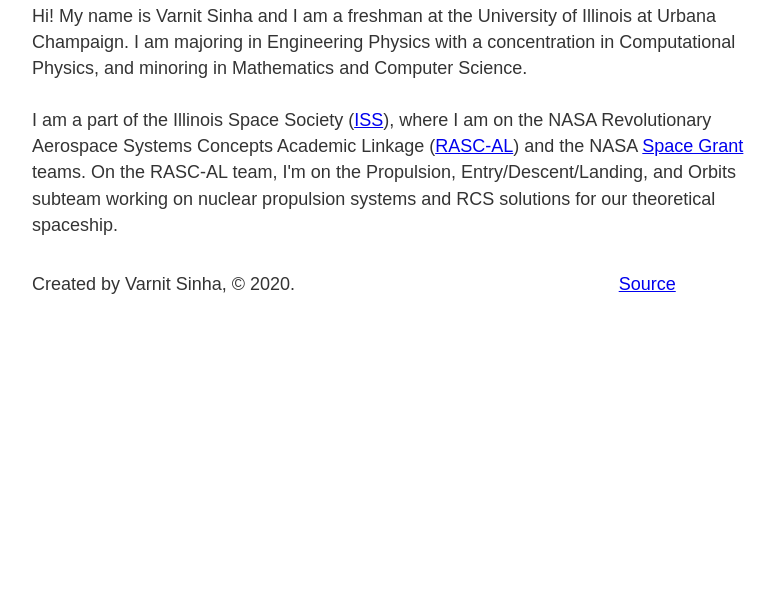
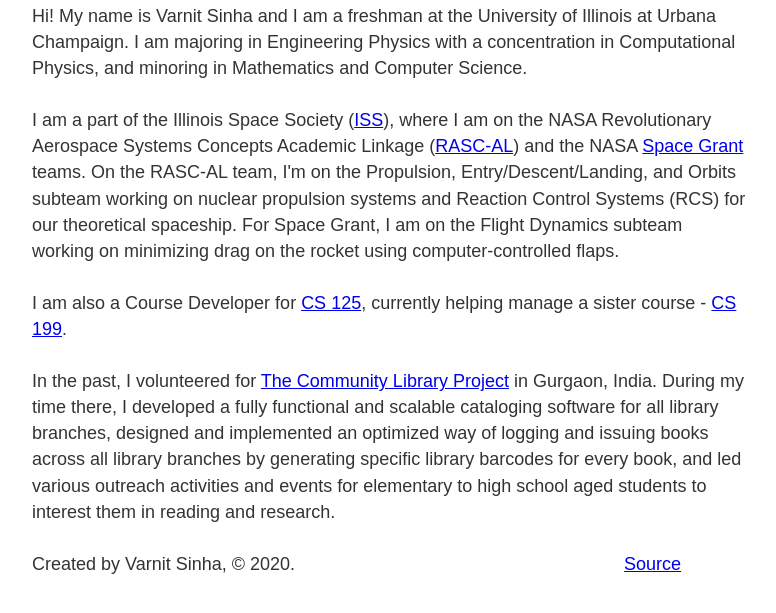
Before and after one commit to VarnitS2/PersonalGatsbyWebsite, a Gatsby site: page /about in a window 1280 px wide. Shown: the part 459-1072 px from the top of the page, without its empty margins (251-1027 px from the left). Before the commit the page ends 800 px from the top, so only its background shows below. Built offline with nearby package versions, Linux system fonts and the light colour scheme; Gatsby itself is replaced by a stand-in of ours.

Commit message:
Adjusted the footer, added to the about page

```diff
--- a/src/components/footer.js
+++ b/src/components/footer.js
@@ -5,7 +5,7 @@
 const Footer = () => {
     return (
         <footer>
-            <p>Created by Varnit Sinha, © 2020. <a style={{marginLeft: "17.7rem"}} className={linkStyler.linkStyle} href="https://github.com/VarnitS2/PersonalGatsbyWebsite" target="_blank">Source</a></p>
+            <p>Created by Varnit Sinha, © 2020. <a style={{marginLeft: "18rem"}} className={linkStyler.linkStyle} href="https://github.com/VarnitS2/PersonalGatsbyWebsite" target="_blank">Source</a></p>
         </footer>
     )
 }
--- a/src/pages/about.js
+++ b/src/pages/about.js
@@ -13,7 +13,16 @@
             <p>
                 I am a part of the Illinois Space Society (<a className={linkStyler.linkStyle} href="https://students.grainger.illinois.edu/iss/home/" target="_blank">ISS</a>), where I am on the NASA Revolutionary Aerospace Systems Concepts Academic
                 Linkage (<a className={linkStyler.linkStyle} href="https://rascal.nianet.org/" target="_blank">RASC-AL</a>) and the NASA <a className={linkStyler.linkStyle} href="https://www.nasa.gov/stem/spacegrant/about/index.html" target="_blank">Space Grant</a> teams.
-                On the RASC-AL team, I'm on the Propulsion, Entry/Descent/Landing, and Orbits subteam working on nuclear propulsion systems and RCS solutions for our theoretical spaceship.
+                On the RASC-AL team, I'm on the Propulsion, Entry/Descent/Landing, and Orbits subteam working on nuclear propulsion systems and Reaction Control Systems (RCS) for our theoretical spaceship. For Space Grant, I am on the Flight Dynamics subteam working
+                on minimizing drag on the rocket using computer-controlled flaps.
+            </p>
+            <p>
+                I am also a Course Developer for <a className={linkStyler.linkStyle} href="https://cs125.cs.illinois.edu/" target="_blank">CS 125</a>, currently helping manage a sister course - <a className={linkStyler.linkStyle} href="https://kotlin.cs.illinois.edu/" target="_blank">CS 199</a>.
+            </p>
+            <p>
+                In the past, I volunteered for <a className={linkStyler.linkStyle} href="https://www.thecommunitylibraryproject.org/" target="_blank">The Community Library Project</a> in Gurgaon, India. During my time there, I developed a fully functional and
+                scalable cataloging software for all library branches, designed and implemented an optimized way of logging and issuing books across all library branches by generating specific library barcodes for every book, and led various outreach activities and
+                events for elementary to high school aged students to interest them in reading and research.
             </p>
         </Layout>
     )
```
